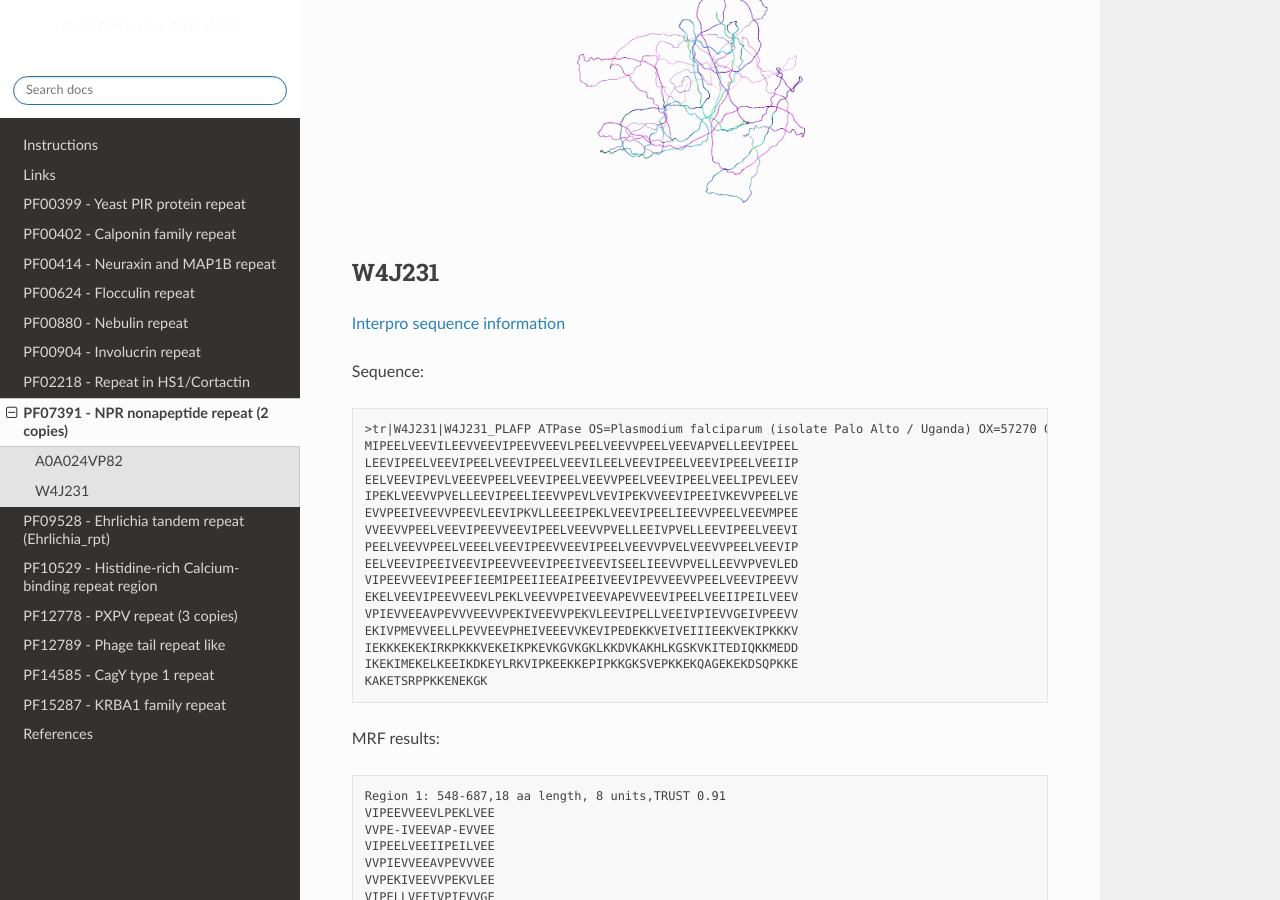
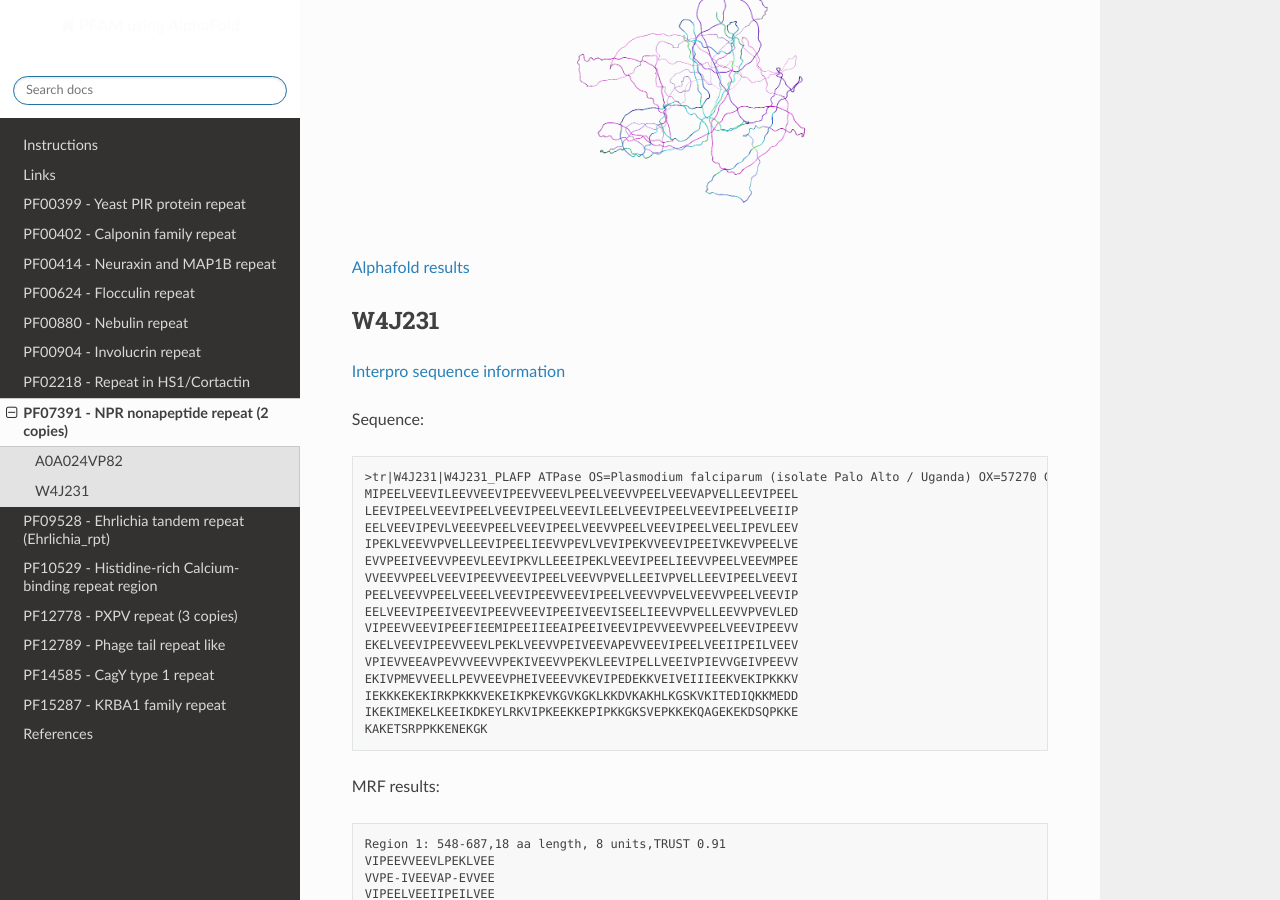
Before and after one commit to DraLaylaHirsh/AlphaFoldPfam, a Sphinx documentation site: the page built from docs/PF07391.rst, in a window 1280 px wide and 900 px high, scrolled down 3095 px. Built offline with Sphinx 7.4.7 and the Read the Docs theme 2.0.0, drawn with Linux system fonts in a browser that asks for light colours.

Commit message:
Update PF07391.rst

```diff
--- a/docs/PF07391.rst
+++ b/docs/PF07391.rst
@@ -154,6 +154,8 @@
 
 .. image:: /images/A0A024VP82alphafoldUnits.png
 
+`Alphafold results <https://github.com/DraLaylaHirsh/AlphaFoldPfam/blob/88ad53bd98b85069218ecb55afd2dfbbb9bacaee/docs/AF-A0A024VP82-F1-model_v3.pdb>`_
+
 
 W4J231
 ------
@@ -276,3 +278,6 @@
 Alphafold results - units from MRF
 
 .. image:: /images/W4J231alphafoldUnits.png
+
+
+`Alphafold results <https://github.com/DraLaylaHirsh/AlphaFoldPfam/blob/88ad53bd98b85069218ecb55afd2dfbbb9bacaee/docs/AF-W4J231-F1-model_v3.pdb>`_
```
